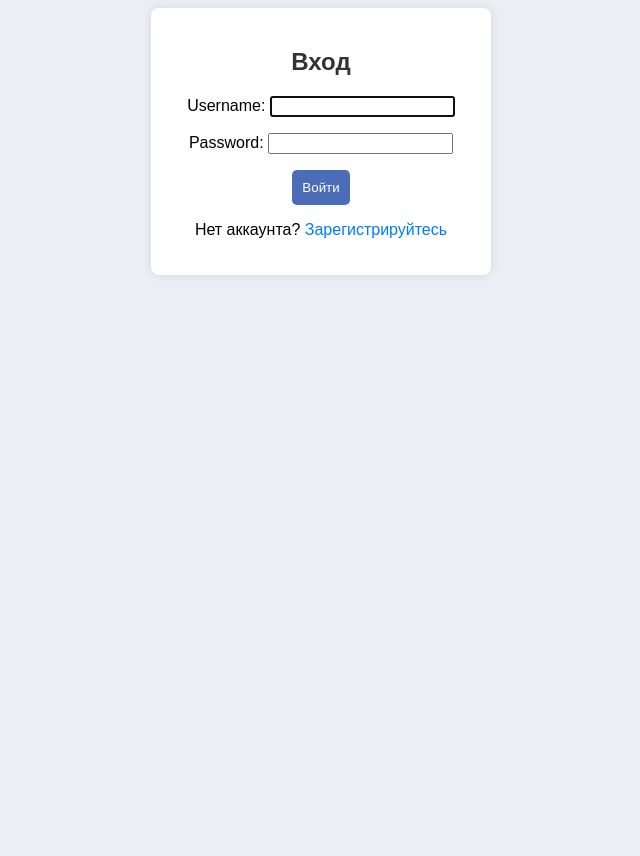
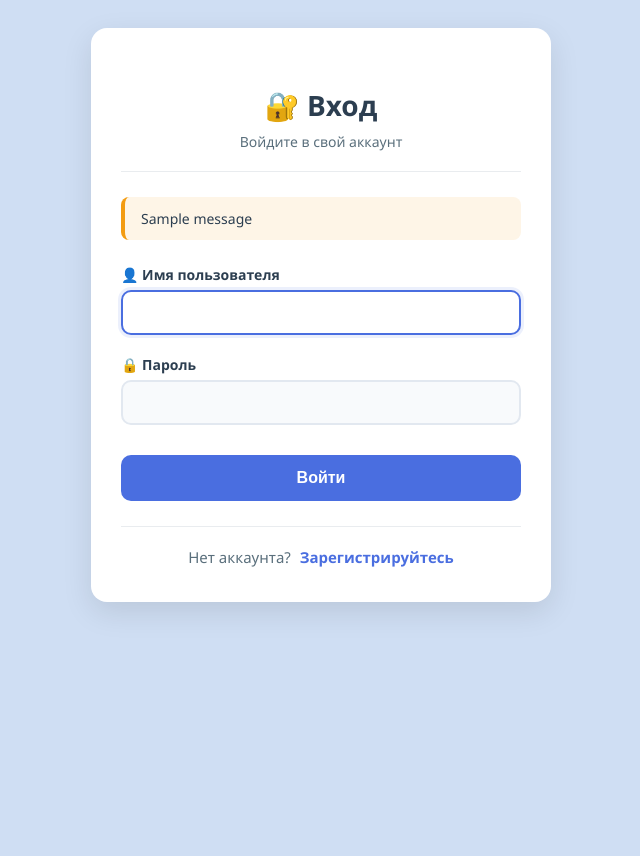
Before and after one commit to LoLk1n-maker/survey-site, a Django app: page /accounts/login/ in a window 1280 px wide. Shown: the whole page, without its empty margins (319-959 px from the left). Before the commit the page ends 275 px from the top, so only its background shows below. Run offline with Django 5.2, Linux system fonts and the light colour scheme; tables that the repository leaves empty hold one stand-in row (values such as "Sample post"); one stand-in notice (Sample message) is shown.

Commit message:
changed a register and login pages

```diff
--- a/static/css/Create.css
+++ b/static/css/Create.css
@@ -2,7 +2,7 @@ body {
     height: 100%;
     margin: 0;
     font-family: 'Segoe UI', Tahoma, Geneva, Verdana, sans-serif;
-    background: #EBEFF5;
+    background: #cfdef3;
     color: #333;
     padding: 20px;
     line-height: 1.5;
--- a/static/css/Home.css
+++ b/static/css/Home.css
@@ -1,6 +1,6 @@
 body {
     font-family: 'Segoe UI', Tahoma, Geneva, Verdana, sans-serif;
-    background: #EBEFF5;
+    background: #cfdef3;
     color: #333;
     padding: 20px;
     line-height: 1.5;
--- a/static/css/Vote.css
+++ b/static/css/Vote.css
@@ -1,6 +1,6 @@
 
 body {
-    background: #EBEFF5;
+    background: #cfdef3;
     min-height: 100vh;
     padding: 20px;
     color: #333;
--- /dev/null
+++ b/static/css/login.css
@@ -0,0 +1,155 @@
+
+body {
+    font-family: 'Segoe UI', Arial, sans-serif;
+    background: #cfdef3;
+    min-height: 100vh;
+    display: flex;
+    justify-content: center;
+    padding: 20px;
+}
+
+.login-card {
+    background: white;
+    height:100%;
+    max-width: 400px;
+    width: 100%;
+    padding: 35px 30px;
+    border-radius: 16px;
+    box-shadow: 0 10px 30px rgba(0, 0, 0, 0.1);
+}
+
+h2 {
+    text-align: center;
+    color: #2c3e50;
+    font-size: 28px;
+    margin-bottom: 8px;
+}
+
+.subtitle {
+    text-align: center;
+    color: #5a6f7c;
+    font-size: 14px;
+    margin-bottom: 25px;
+    border-bottom: 1px solid #e9ecef;
+    padding-bottom: 20px;
+}
+
+.form-group {
+    margin-bottom: 20px;
+}
+
+label {
+    display: block;
+    margin-bottom: 6px;
+    font-weight: 600;
+    font-size: 14px;
+    color: #2c3e50;
+}
+
+input[type="text"],
+input[type="password"] {
+    width: 92%;
+    padding: 12px 14px;
+    border: 2px solid #e2e8f0;
+    border-radius: 10px;
+    font-size: 15px;
+    transition: all 0.2s;
+    background: #f8fafc;
+}
+
+input:focus {
+    border-color: #4a6ee0;
+    background: white;
+    outline: none;
+    box-shadow: 0 0 0 3px rgba(74, 110, 224, 0.1);
+}
+
+.error-feedback {
+    color: #e74c3c;
+    font-size: 13px;
+    margin-top: 6px;
+    background: #fef5f5;
+    padding: 8px 12px;
+    border-radius: 6px;
+    border-left: 3px solid #e74c3c;
+}
+
+.error-feedback ul {
+    list-style: none;
+    margin: 0;
+    padding: 0;
+}
+
+.has-error input {
+    border-color: #e74c3c;
+    background: #fff5f5;
+}
+
+.btn {
+    width: 100%;
+    padding: 14px;
+    background: #4a6ee0;
+    color: white;
+    border: none;
+    border-radius: 10px;
+    font-size: 16px;
+    font-weight: 600;
+    cursor: pointer;
+    transition: background 0.2s;
+    margin-top: 10px;
+}
+
+.btn:hover {
+    background: #3a5ed0;
+}
+
+.register-link {
+    text-align: center;
+    margin-top: 25px;
+    padding-top: 20px;
+    border-top: 1px solid #e9ecef;
+    font-size: 15px;
+    color: #5a6f7c;
+}
+
+.register-link a {
+    color: #4a6ee0;
+    text-decoration: none;
+    font-weight: 600;
+    margin-left: 5px;
+}
+
+.register-link a:hover {
+    text-decoration: underline;
+}
+
+.alert {
+    background: #fef5e7;
+    border-left: 4px solid #f39c12;
+    padding: 12px 16px;
+    border-radius: 8px;
+    margin-bottom: 25px;
+    font-size: 14px;
+    color: #2c3e50;
+}
+
+.alert-error {
+    background: #fef5f5;
+    border-left-color: #e74c3c;
+}
+
+.forgot-password {
+    text-align: right;
+    margin-top: 8px;
+    font-size: 13px;
+}
+
+.forgot-password a {
+    color: #64748b;
+    text-decoration: none;
+}
+
+.forgot-password a:hover {
+    color: #4a6ee0;
+    text-decoration: underline;
+}
--- a/static/css/result.css
+++ b/static/css/result.css
@@ -1,6 +1,6 @@
 body {
     font-family: 'Segoe UI', Tahoma, Geneva, Verdana, sans-serif;
-    background: #EBEFF5;
+    background: #cfdef3;
     margin: 0;
     padding: 20px;
     display: flex;
--- a/static/css/style.css
+++ b/static/css/style.css
@@ -1,7 +1,7 @@
 body {
   font-family: Arial, sans-serif;
   text-align: center;
-  background: #EBEFF5;
+  background: #cfdef3;
 }
 
 h2 {
@@ -14,7 +14,7 @@ ul {
 }
 
 ul li {
-  background: #e3e3e3;
+  background: #ffaa9f;
   margin: 10px;
   padding: 10px;
   border-radius: 5px;
@@ -29,7 +29,8 @@ a {
   background-color: white;
   padding: 20px;
   margin: auto;
-  width: 300px;
+  width: 370px;
+  height: 400px;
   border-radius: 8px;
   box-shadow: 0 0 10px rgba(0, 0, 0, 0.1);
 }
--- a/survey/settings.py
+++ b/survey/settings.py
@@ -112,7 +112,7 @@ AUTH_PASSWORD_VALIDATORS = [
 # Internationalization
 # https://docs.djangoproject.com/en/6.0/topics/i18n/
 
-LANGUAGE_CODE = 'en-us'
+LANGUAGE_CODE = 'ru'
 
 TIME_ZONE = 'UTC'
 
--- a/survey_game/templates/login.html
+++ b/survey_game/templates/login.html
@@ -1,25 +1,67 @@
 <!DOCTYPE html>
-<html lang="en">
-
+<html lang="ru">
 <head>
     <meta charset="UTF-8">
-    <title>Title</title>
+    <meta name="viewport" content="width=device-width, initial-scale=1.0">
+    <title>Вход | Система опросов</title>
     {% load static %}
-    <link rel="stylesheet" href="{% static 'css/style.css' %}">
+    <link rel="stylesheet" href="{% static 'css/login.css' %}">
 </head>
 
 <body>
+    <div class="login-card">
+        <h2>🔐 Вход</h2>
+        <div class="subtitle">Войдите в свой аккаунт</div>
 
+        {% if messages %}
+            {% for message in messages %}
+                <div class="alert {% if message.tags == 'error' %}alert-error{% endif %}">
+                    {{ message }}
+                </div>
+            {% endfor %}
+        {% endif %}
 
-    <div class="form-container">
-      <h2>Вход</h2>
-      <form method="post">
-        {% csrf_token %}
-        {{ form.as_p }}
-        <button type="submit">Войти</button>
-      </form>
-      <p>Нет аккаунта? <a href="/register/">Зарегистрируйтесь</a></p>
+        {% if form.non_field_errors %}
+            <div class="alert alert-error">
+                {{ form.non_field_errors }}
+            </div>
+        {% endif %}
+
+        <form method="post">
+            {% csrf_token %}
+
+            <!-- Username поле -->
+            <div class="form-group {% if form.username.errors %}has-error{% endif %}">
+                <label>👤 Имя пользователя</label>
+                {{ form.username }}
+                {% if form.username.errors %}
+                    <div class="error-feedback">
+                        {{ form.username.errors }}
+                    </div>
+                {% endif %}
+            </div>
+
+            <!-- Пароль поле -->
+            <div class="form-group {% if form.password.errors %}has-error{% endif %}">
+                <label>🔒 Пароль</label>
+                {{ form.password }}
+                {% if form.password.errors %}
+                    <div class="error-feedback">
+                        {{ form.password.errors }}
+                    </div>
+                {% endif %}
+
+            </div>
+
+            <button type="submit" class="btn">
+                Войти
+            </button>
+        </form>
+
+        <div class="register-link">
+            Нет аккаунта?
+            <a href="/register/">Зарегистрируйтесь</a>
+        </div>
     </div>
 </body>
-
 </html>
```
Also changed, not shown: survey_game/forms.py (+43 -3 lines), survey_game/templates/register.html (+78 -15 lines), survey_game/views.py (+7 -3 lines).
